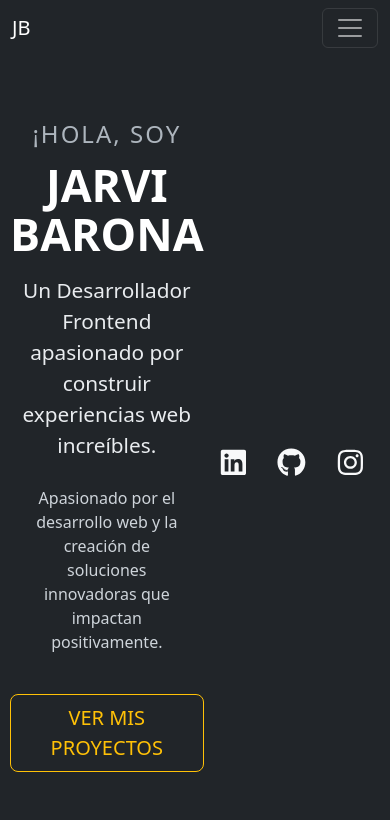
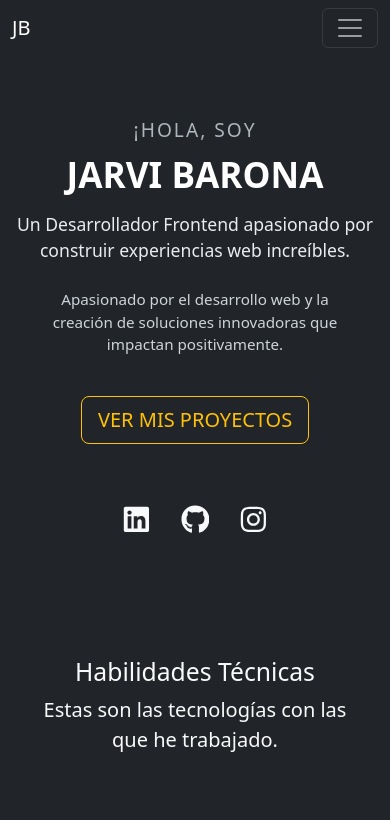
Before and after one commit to Jabarona/Portafolio, a React (Vite) app: page / in a window 390 px wide. Shown: the top 820 px of the page. Built offline with nearby package versions, Linux system fonts and the light colour scheme.

Commit message:
mejoras diseño 1.5

```diff
--- a/src/App.css
+++ b/src/App.css
@@ -144,14 +144,39 @@
 /* --- Móviles (max-width: 768px) --- */
 @media (max-width: 768px) {
 
-  /* Ajustes Hero Section */
-  .hero-section { display: block; padding-top: 60px; padding-bottom: 40px; min-height: auto; }
-  .hero-name { font-size: 2.8rem; }
-  .hero-title { font-size: 1.3rem; }
-  .hero-description { font-size: 1rem; padding: 0 15px; }
-  .hero-cta-button { padding: 0.6rem 2rem; font-size: 1rem; }
+  /* --- Ajustes Hero Section --- */
+  .hero-section {
+    display: block; /* Quitamos el centrado vertical con flex */
+    padding-top: 60px;
+    padding-bottom: 40px;
+    min-height: auto; /* Permitimos que la altura se ajuste al contenido */
+    text-align: center; /* Aseguramos que todo el texto dentro esté centrado */
+  }
 
-  /* Iconos Sociales en Móvil */
+  /* Reducimos los tamaños de fuente más agresivamente */
+  .hero-name {
+    font-size: 2.2rem; /* Significativamente más pequeño */
+    line-height: 1.2; /* Interlineado más ajustado */
+  }
+  .hero-title {
+    font-size: 1.1rem; /* Más pequeño */
+  }
+  .hero-description {
+    font-size: 0.95rem; /* Ligeramente más pequeño */
+    padding: 0 10px; /* Menos padding si es necesario */
+    max-width: 90%; /* Aseguramos que no toque los bordes */
+    margin-left: auto;
+    margin-right: auto;
+  }
+  .hero-greeting {
+      font-size: 1.2rem; /* Ajustamos tamaño del saludo */
+  }
+  .hero-cta-button {
+    padding: 0.6rem 1.5rem; /* Botón ligeramente más pequeño */
+    font-size: 0.9rem;
+  }
+
+  /* Iconos Sociales en Móvil (Mantenemos como estaban) */
   .social-icons-fixed {
     position: static !important; display: flex !important; flex-direction: row !important;
     justify-content: center !important; align-items: center; transform: none !important;
@@ -160,15 +185,19 @@
   }
   .social-icons-fixed a {
     margin: 0 15px !important;
-    color: #f8f9fa !important; /* Color oscuro para fondo claro */
+    color: #f8f9fa !important; /* Color claro para fondo oscuro */
     font-size: 1.8rem;
   }
   .social-icons-fixed a:hover {
-     color: #F7DF1E !important; /* Azul Bootstrap */
+     color: #F7DF1E !important; /* Amarillo hover */
      transform: none;
   }
 
   /* Ajustes Proyectos */
   .project-card:hover { transform: none; box-shadow: 0 4px 12px rgba(0, 0, 0, 0.3); }
-  .projects-section h2 { font-size: 2.5rem; }
+  .projects-section h2 { font-size: 2.2rem; /* Título de sección más pequeño */ }
+
+  /* Ajustes Contacto */
+  .contact-section h2 { font-size: 2.2rem; /* Título de sección más pequeño */}
+
 }
```
Also changed, not shown: src/App.jsx (+6 -7 lines).
